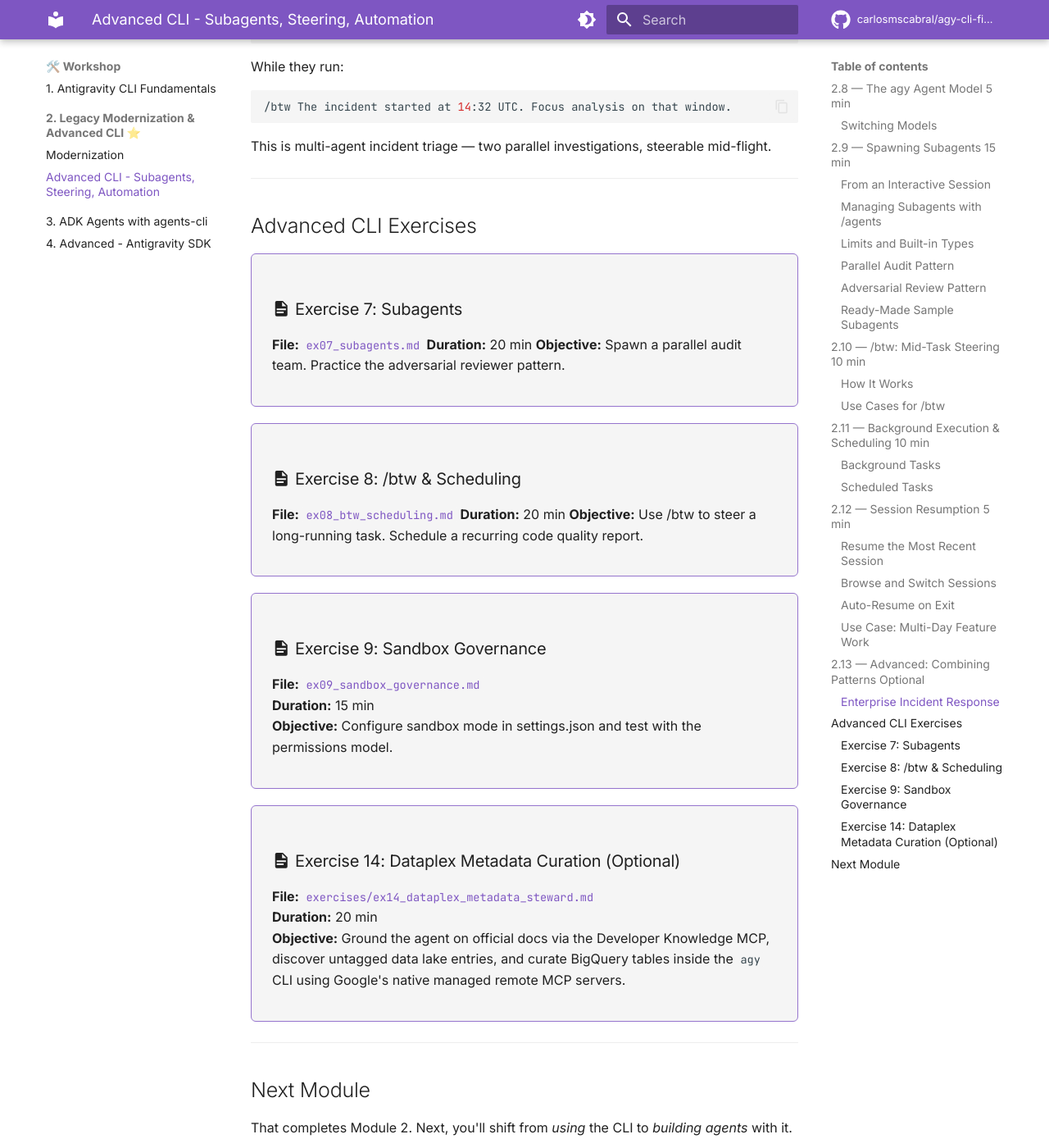
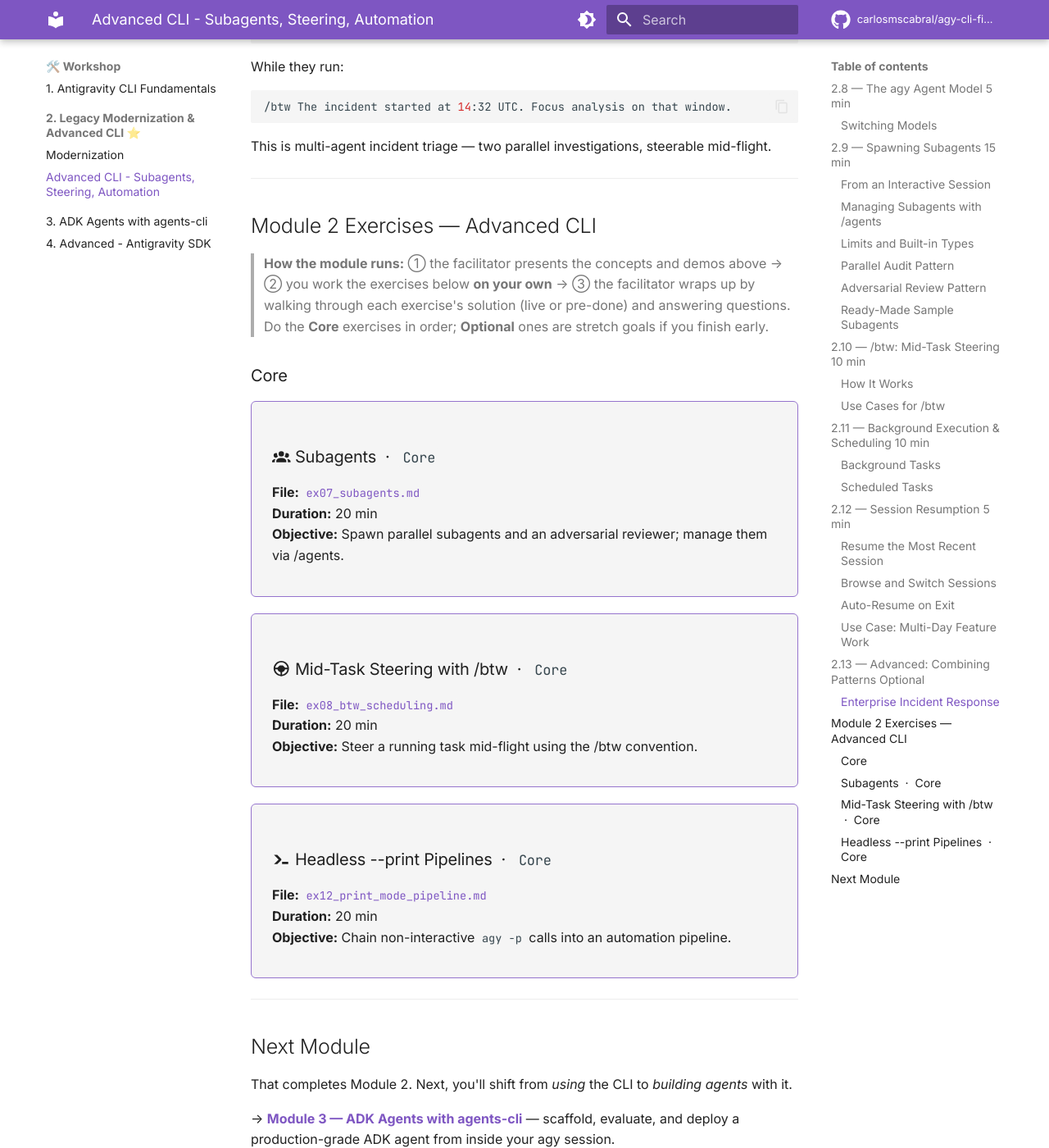
Before and after one commit to carlosmscabral/agy-cli-field-workshop, an MkDocs documentation site: the page built from docs/multi-agent-advanced.md, in a window 1280 px wide and 1400 px high, scrolled down 6656 px. Shown: the whole window at 82% size. Built offline with MkDocs 1.6.1 and Material for MkDocs 9.7.7, drawn with Linux system fonts in a browser that asks for light colours; comment, search, counter and statistics services are not loaded.

Commit message:
docs(modules 2-4): consistent Core/Optional exercise sections + delivery flow
Apply the Module 1 template to every module: flow note (present -> solo ->
wrap-up), Core/Optional tags, and topic-titled cards. Also corrects stale
listings from the reorder:
- Module 2 (advanced CLI): drop ex09 (now Module 1) and ex14 (Module 3), add
  ex12; keep the Path A/B methodology in the modernization half + add ex13.
- Module 3: add ex14 (Dataplex) as Optional alongside ex10.
- Module 4: add ex11 (Sidecar) as Optional alongside ex05/ex06.

```diff
--- a/docs/agents-cli.md
+++ b/docs/agents-cli.md
@@ -363,15 +363,31 @@ The 7 skills installed by `agents-cli setup`:
 
 ---
 
-## Exercises
+## Module 3 Exercises
+
+> **How the module runs:** ① the facilitator presents the concepts and demos above → ② you work the exercises below **on your own** → ③ the facilitator wraps up by walking through each exercise's solution (live or pre-done) and answering questions. Do the **Core** exercises in order; **Optional** ones are stretch goals if you finish early.
+
+### Core
 
 <div class="exercise-card" markdown>
 
-### :material-file-document: Exercise 10: ADK Agent Lifecycle
+### :material-recycle: ADK Agent Lifecycle &nbsp;·&nbsp; `Core`
 
 **File:** [`ex10_agents_cli_lifecycle.md`](exercises/ex10_agents_cli_lifecycle.md)
 **Duration:** 45 min
-**Objective:** Scaffold, build, evaluate, and iterate on an ADK agent using the agents-cli workflow — from `scaffold create` through passing evals.
+**Objective:** Scaffold, build, and evaluate an ADK agent with agents-cli.
+
+</div>
+
+### Optional
+
+<div class="exercise-card" markdown>
+
+### :material-database-cog: Dataplex Metadata Curation &nbsp;·&nbsp; `Optional`
+
+**File:** [`ex14_dataplex_metadata_steward.md`](exercises/ex14_dataplex_metadata_steward.md)
+**Duration:** 20 min
+**Objective:** Connect agy to BigQuery/Dataplex via managed MCP for a metadata-curation task (GCP Data Cloud).
 
 </div>
 
--- a/docs/legacy-modernization.md
+++ b/docs/legacy-modernization.md
@@ -420,15 +420,21 @@ agy -p "Scan src/auth/ for javax.persistence.* usage" | \
 
 ---
 
-## Hands-On Exercise
+## Module 2 Exercises — Modernization
+
+> **How the module runs:** ① the facilitator presents the concepts and demos above → ② you work the exercises below **on your own** → ③ the facilitator wraps up by walking through each exercise's solution (live or pre-done) and answering questions. Do the **Core** exercises in order; **Optional** ones are stretch goals if you finish early.
+
+### Core
 
 <div class="exercise-card" markdown>
 
-### :material-file-document: Legacy Modernization Exercise
+### :material-language-java: Java 8 → 21 & Spring Boot 3 Migration &nbsp;·&nbsp; `Core`
 
-**Primary:** [`ex04_java_upgrade.md`](exercises/ex04_java_upgrade.md) (Maven — no Docker) · **Optional:** [`ex03_dotnet_modernization.md`](exercises/ex03_dotnet_modernization.md) (requires Docker)
+**File:** [`ex04_java_upgrade.md`](exercises/ex04_java_upgrade.md)
 **Duration:** 45 min
-**Objective:** Walk through a full migration using the AGY primitives from this module.
+**Objective:** Migrate Spring PetClinic to Java 21 / Spring Boot 3 using either approach below.
+
+</div>
 
 **Choose your approach** — both work on the Java lab (and the optional .NET lab):
 
@@ -451,6 +457,26 @@ agy -p "Scan src/auth/ for javax.persistence.* usage" | \
 4. Install the `java-migration` skill (Section 2.4)
 5. Use `/fork` before the riskiest step — try it there first
 6. Use print mode to generate a post-phase report
+
+### Optional
+
+<div class="exercise-card" markdown>
+
+### :material-language-csharp: .NET 5 → 8 Cloud-Native Migration &nbsp;·&nbsp; `Optional`
+
+**File:** [`ex03_dotnet_modernization.md`](exercises/ex03_dotnet_modernization.md)
+**Duration:** 45 min
+**Objective:** The .NET alternative to the Java lab. Requires Docker.
+
+</div>
+
+<div class="exercise-card" markdown>
+
+### :material-swap-horizontal: Migration Walkthrough (Gemini CLI → AGY) &nbsp;·&nbsp; `Optional`
+
+**File:** [`ex13_migration_walkthrough.md`](exercises/ex13_migration_walkthrough.md)
+**Duration:** 20 min
+**Objective:** Migrate a Gemini CLI project to Antigravity CLI and validate it with the migration-validator subagent.
 
 </div>
 
--- a/docs/multi-agent-advanced.md
+++ b/docs/multi-agent-advanced.md
@@ -272,45 +272,39 @@ This is multi-agent incident triage — two parallel investigations, steerable m
 
 ---
 
-## Advanced CLI Exercises
+## Module 2 Exercises — Advanced CLI
+
+> **How the module runs:** ① the facilitator presents the concepts and demos above → ② you work the exercises below **on your own** → ③ the facilitator wraps up by walking through each exercise's solution (live or pre-done) and answering questions. Do the **Core** exercises in order; **Optional** ones are stretch goals if you finish early.
+
+### Core
 
 <div class="exercise-card" markdown>
 
-### :material-file-document: Exercise 7: Subagents
+### :material-account-group: Subagents &nbsp;·&nbsp; `Core`
 
 **File:** [`ex07_subagents.md`](exercises/ex07_subagents.md)
 **Duration:** 20 min
-**Objective:** Spawn a parallel audit team. Practice the adversarial reviewer pattern.
+**Objective:** Spawn parallel subagents and an adversarial reviewer; manage them via /agents.
 
 </div>
 
 <div class="exercise-card" markdown>
 
-### :material-file-document: Exercise 8: /btw & Scheduling
+### :material-steering: Mid-Task Steering with /btw &nbsp;·&nbsp; `Core`
 
 **File:** [`ex08_btw_scheduling.md`](exercises/ex08_btw_scheduling.md)
 **Duration:** 20 min
-**Objective:** Use /btw to steer a long-running task. Schedule a recurring code quality report.
+**Objective:** Steer a running task mid-flight using the /btw convention.
 
 </div>
 
 <div class="exercise-card" markdown>
 
-### :material-file-document: Exercise 9: Sandbox Governance
+### :material-console-line: Headless --print Pipelines &nbsp;·&nbsp; `Core`
 
-**File:** [`ex09_sandbox_governance.md`](exercises/ex09_sandbox_governance.md)
-**Duration:** 15 min
-**Objective:** Configure sandbox mode in settings.json and test with the permissions model.
-
-</div>
-
-<div class="exercise-card" markdown>
-
-### :material-file-document: Exercise 14: Dataplex Metadata Curation (Optional)
-
-**File:** [`exercises/ex14_dataplex_metadata_steward.md`](exercises/ex14_dataplex_metadata_steward.md)
+**File:** [`ex12_print_mode_pipeline.md`](exercises/ex12_print_mode_pipeline.md)
 **Duration:** 20 min
-**Objective:** Ground the agent on official docs via the Developer Knowledge MCP, discover untagged data lake entries, and curate BigQuery tables inside the `agy` CLI using Google's native managed remote MCP servers.
+**Objective:** Chain non-interactive `agy -p` calls into an automation pipeline.
 
 </div>
 
```
Also changed, not shown: docs/agy-sdk.md (+19 -20 lines).
